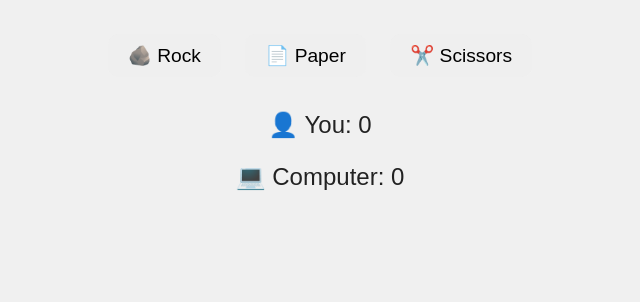
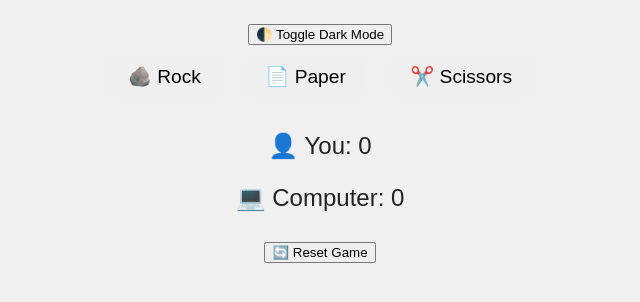
Before and after one commit to shivanshOH/rock-paper-scissors, a plain HTML site: page index.html in a window 1280 px wide. Shown: the part 98-400 px from the top of the page, without its empty margins (320-960 px from the left). Drawn offline with Linux system fonts and the light colour scheme.

Commit message:
Update index.html

```diff
--- a/index.html
+++ b/index.html
@@ -8,6 +8,8 @@
 </head>
 <body>
   <h1>Rock Paper Scissors</h1>
+
+  <button onclick="toggleDarkMode()" class="dark-mode-btn">🌓 Toggle Dark Mode</button>
 
   <div class="choices">
     <button onclick="play('rock')">🪨 Rock</button>
@@ -26,6 +28,8 @@
     <h2 id="winner"></h2>
   </div>
 
+  <button onclick="resetGame()" class="reset-btn">🔄 Reset Game</button>
+
   <script src="script.js"></script>
 </body>
 </html>
```
